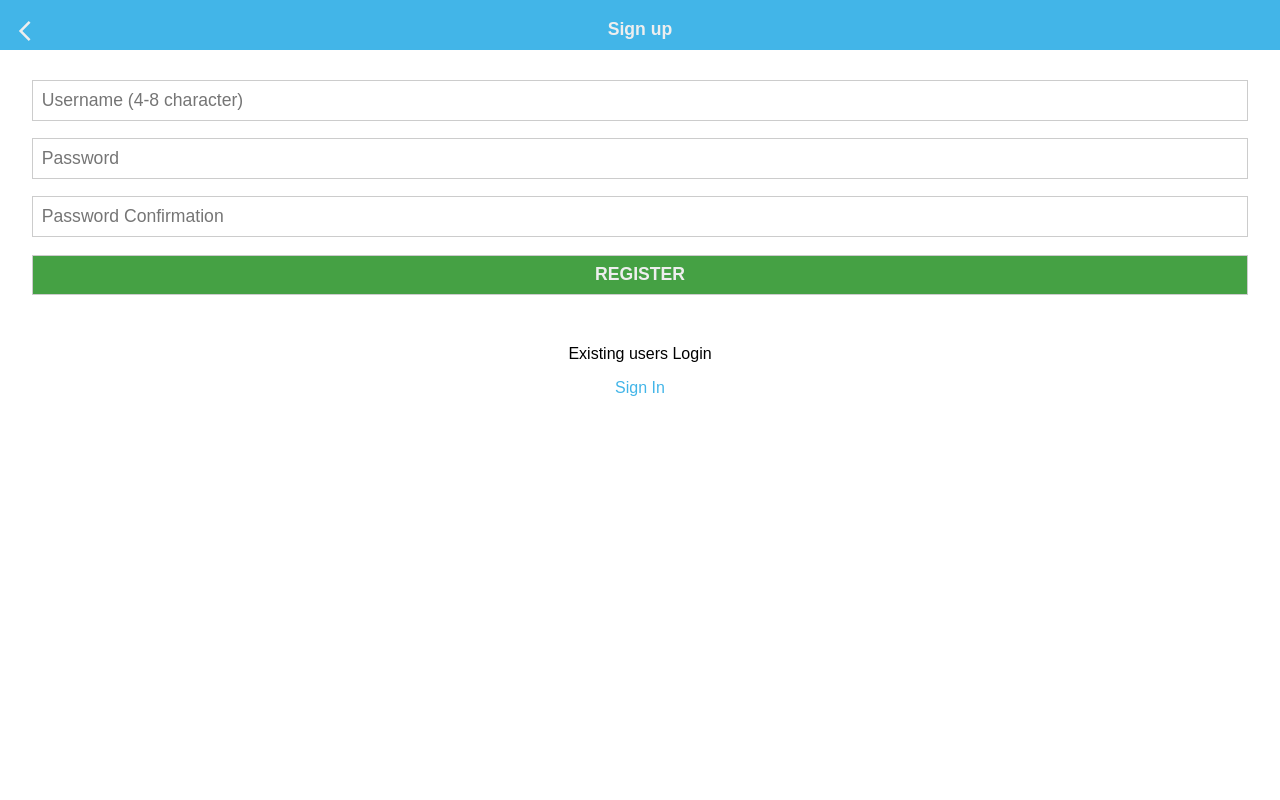
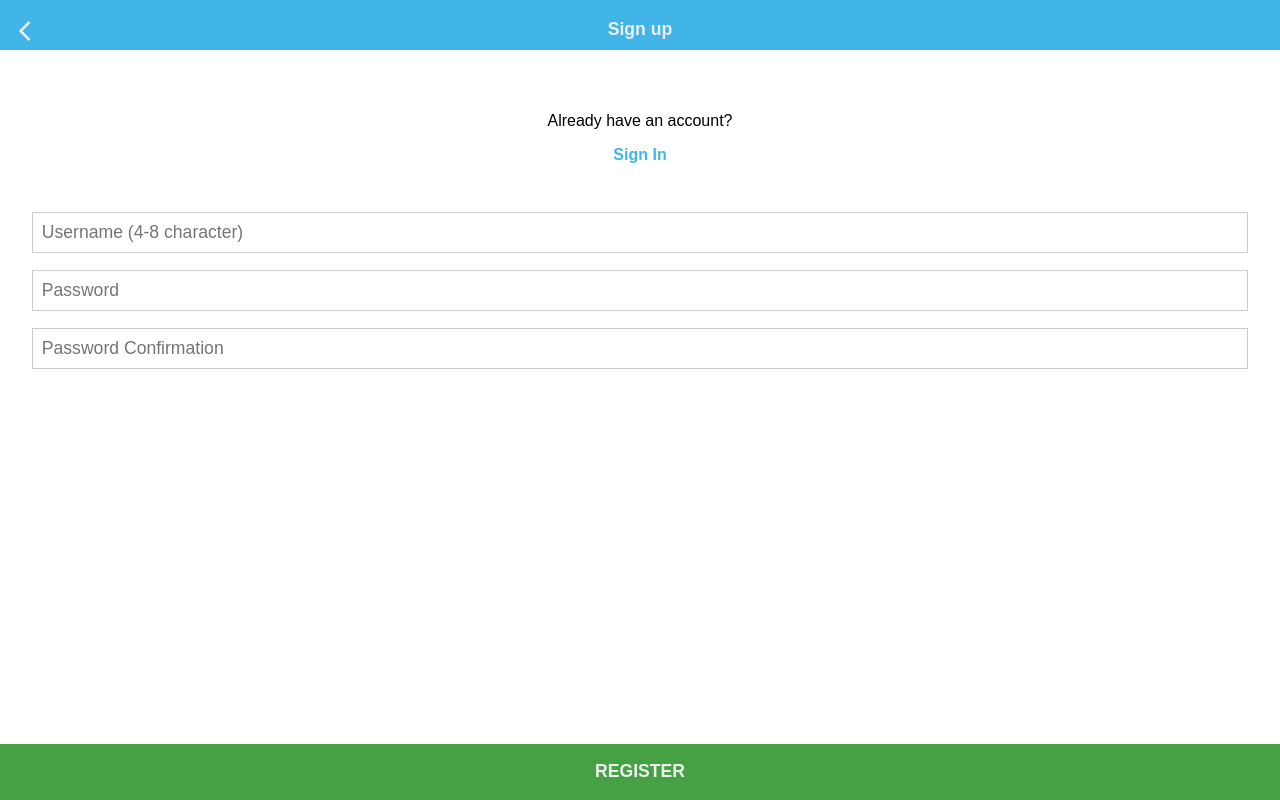
Before and after one commit to KumarAmitt/tracking-app-frontend, a React (Create React App) app: page /registration in a window 1280 px wide. Built offline with nearby package versions, Linux system fonts and the light colour scheme; no server answers.

Commit message:
Fix layout of authentication screen

```diff
--- a/src/App/components/auth/Login.js
+++ b/src/App/components/auth/Login.js
@@ -47,6 +47,10 @@ const Login = () => {
     <>
       <AppBar title="Sign In" link="/registration" />
       <div className="auth">
+        <div className="auth-sub">
+          <p>Are you a new user?</p>
+          <Link to="/registration">Sign Up</Link>
+        </div>
         <form onSubmit={handleSubmit}>
           <input type="text" placeholder="Username" value={username} onChange={changeUsername} required />
           <input type="password" placeholder="Password" value={password} onChange={changePassword} required />
@@ -54,12 +58,7 @@ const Login = () => {
         </form>
         {
           userLoading && <LinearProgress className="progress-bar" />
-         }
-        <div className="auth-error hide">Credentials Not Available</div>
-        <div className="auth-sub">
-          <p>New User Registration form</p>
-          <Link to="/registration">Sign Up</Link>
-        </div>
+        }
       </div>
     </>
   );
--- a/src/App/components/auth/Registration.js
+++ b/src/App/components/auth/Registration.js
@@ -55,6 +55,10 @@ const Registration = () => {
     <>
       <AppBar title="Sign up" link="/" />
       <div className="auth">
+        <div className="auth-sub">
+          <p>Already have an account?</p>
+          <Link to="/">Sign In</Link>
+        </div>
         <form onSubmit={handleSubmit} id="form">
           <input type="text" placeholder="Username (4-8 character)" value={username} onChange={changeUsername} required />
           <input type="password" placeholder="Password" value={password} onChange={changePassword} required />
@@ -64,11 +68,6 @@ const Registration = () => {
         {
           userLoading && <LinearProgress className="progress-bar" />
          }
-        <div className="auth-error hide">Registration Failed</div>
-        <div className="auth-sub">
-          <p>Existing users Login</p>
-          <Link to="/">Sign In</Link>
-        </div>
       </div>
     </>
   );
--- a/src/App/components/auth/style/auth.css
+++ b/src/App/components/auth/style/auth.css
@@ -1,12 +1,13 @@
 .auth {
   padding: 2em;
   margin-top: 3em;
-  height: calc(100vh - 7em);
+  height: calc(100vh - 3em);
 }
 
 form {
   display: flex;
   flex-direction: column;
+  margin-top: 3em;
 }
 
 form > * {
@@ -24,19 +25,18 @@ form > button {
   background-color: var(--action-color);
   font-weight: bold;
   color: #eee;
+  padding: 1em;
   text-transform: uppercase;
+  border: none;
+  position: fixed;
+  left: 0;
+  right: 0;
+  bottom: -1em;
+  width: 100%;
 }
 
 form > button:hover {
   background-color: #1f6d1d;
-}
-
-.auth-error {
-  color: red;
-}
-
-.hide {
-  display: none;
 }
 
 .auth-sub {
@@ -46,6 +46,7 @@ form > button:hover {
 
 .auth-sub a {
   text-decoration: none;
+  font-weight: bold;
   color: var(--accent-primary);
 }
 
```
